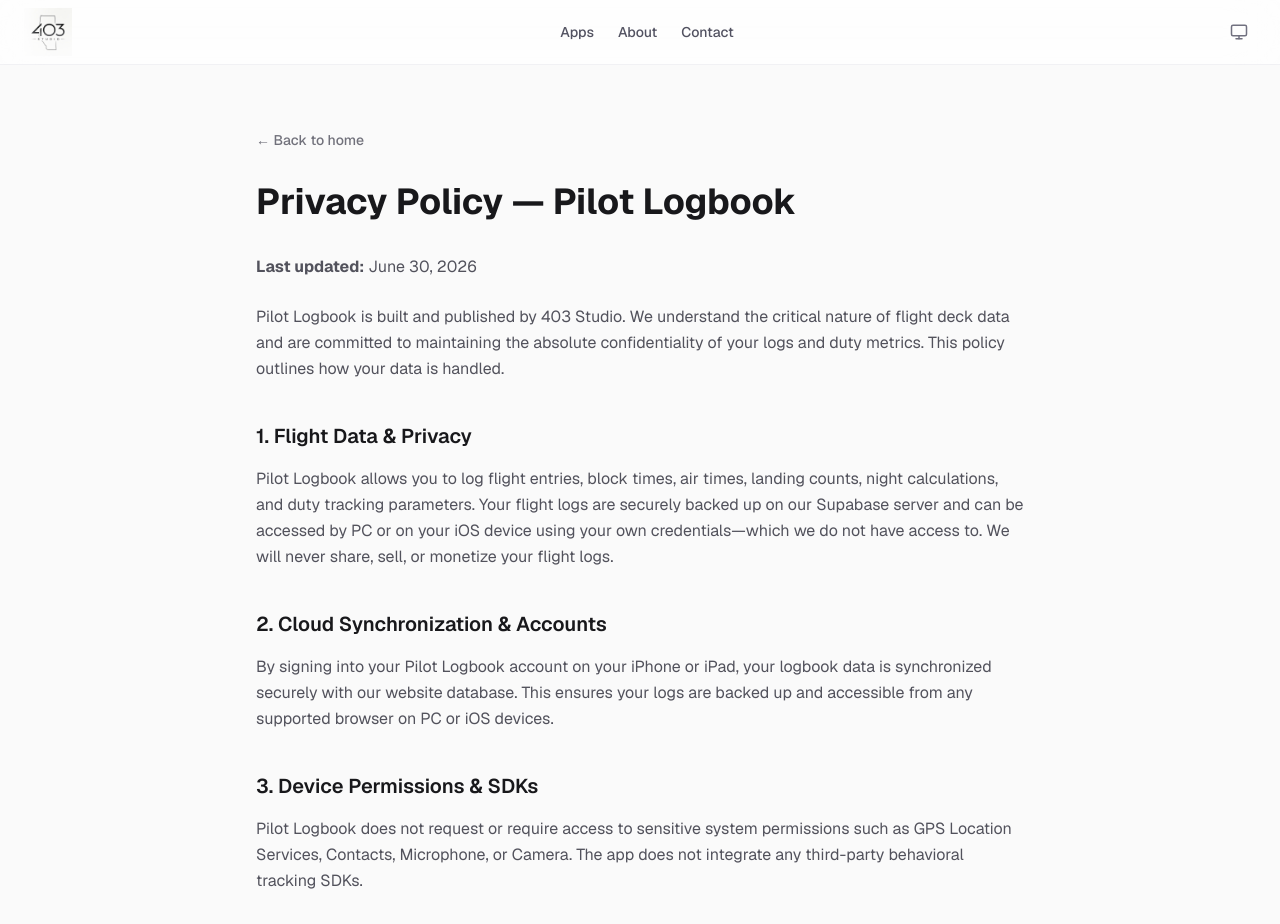
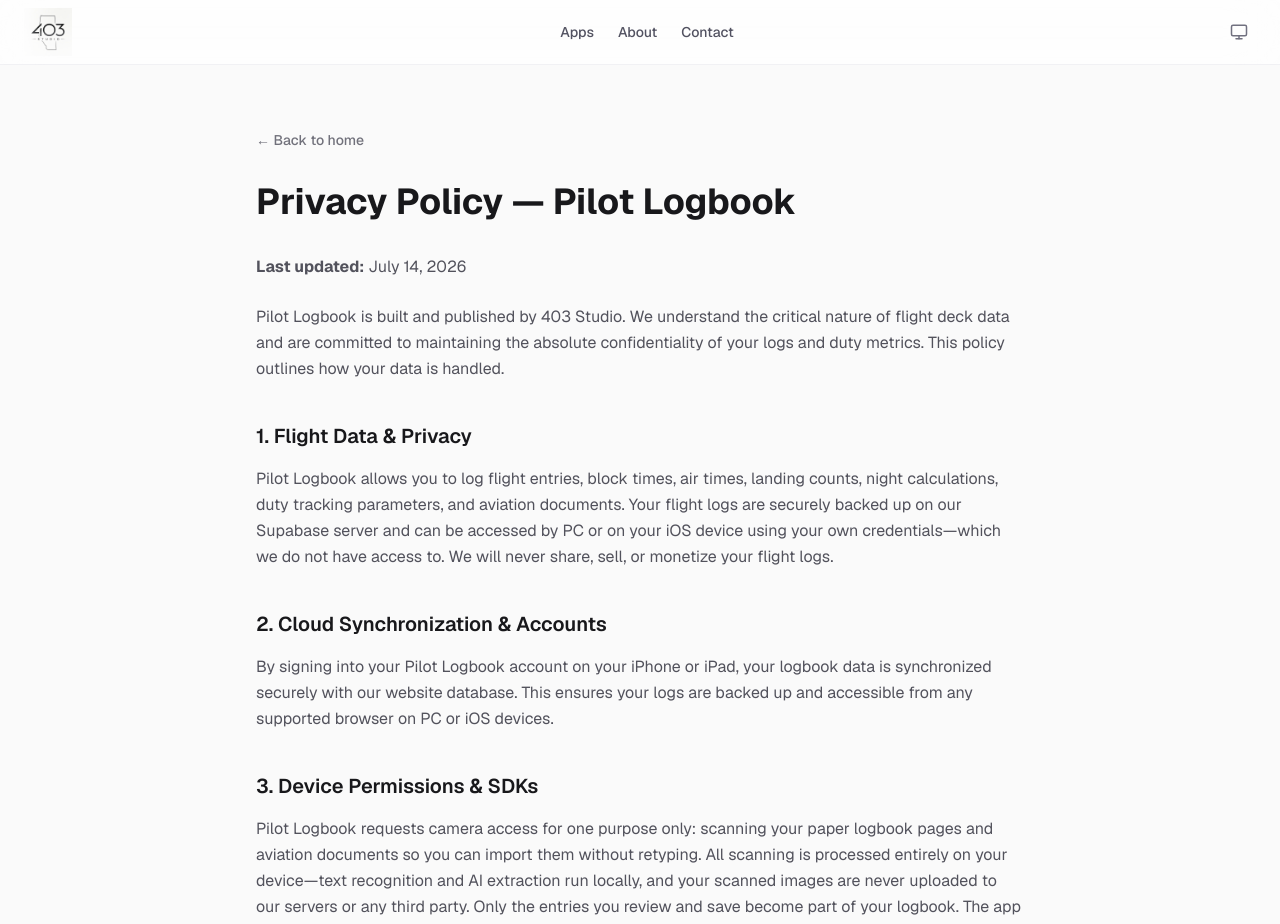
Before and after one commit to Stueygr/403Studio, a Next.js app: page /privacy/pilot-logbook in a window 1280 px wide. Shown: the top 924 px of the page. Built offline with nearby package versions, Linux system fonts and the light colour scheme.

Commit message:
Update privacy policy for Pilot Logbook and align general policy

```diff
--- a/app/privacy/page.tsx
+++ b/app/privacy/page.tsx
@@ -14,7 +14,7 @@
   return (
     <LegalLayout title="Privacy Policy">
       <p>
-        <strong>Last updated:</strong> July 10, 2026
+        <strong>Last updated:</strong> July 14, 2026
       </p>
       <p>
         403 Studio (&quot;we,&quot; &quot;our,&quot; or &quot;us&quot;) operates the website located at <a href={site.url} className="text-blue-500 hover:underline">www.403studio.ca</a> (the &quot;Site&quot;) and develops and publishes mobile applications for Apple platforms (collectively, the &quot;Applications&quot;).
@@ -45,7 +45,7 @@
 
       <h2 className="text-xl font-semibold text-zinc-900 dark:text-zinc-50 mt-10 mb-4">3. Device Permission Disclosures</h2>
       <p>
-        To ensure complete transparency, we disclose that our Applications do not request or utilize sensitive system-level permissions, including but not limited to GPS background location, contacts, address books, microphone, or camera access.
+        To ensure complete transparency, we disclose that our Applications do not request or utilize sensitive system-level permissions, including but not limited to GPS background location, contacts, address books, or microphone access. The only exception is Pilot Logbook, which requests camera access solely for on-device scanning of paper logbooks and aviation documents, processing everything locally on your device.
       </p>
       <p>
         For our ad-supported games, a request for App Tracking Transparency (ATT) permission may be presented on launch to facilitate personalized ad serving. You are free to deny this permission, in which case only non-personalized ads are displayed.
--- a/app/privacy/pilot-logbook/page.tsx
+++ b/app/privacy/pilot-logbook/page.tsx
@@ -14,7 +14,7 @@
   return (
     <LegalLayout title="Privacy Policy — Pilot Logbook">
       <p>
-        <strong>Last updated:</strong> June 30, 2026
+        <strong>Last updated:</strong> July 14, 2026
       </p>
       <p>
         Pilot Logbook is built and published by {site.name}. We understand the critical nature of flight deck data and are committed to maintaining the absolute confidentiality of your logs and duty metrics. This policy outlines how your data is handled.
@@ -22,7 +22,7 @@
 
       <h2 className="text-xl font-semibold text-zinc-900 dark:text-zinc-50 mt-10 mb-4">1. Flight Data & Privacy</h2>
       <p>
-        Pilot Logbook allows you to log flight entries, block times, air times, landing counts, night calculations, and duty tracking parameters. Your flight logs are securely backed up on our Supabase server and can be accessed by PC or on your iOS device using your own credentials—which we do not have access to. We will never share, sell, or monetize your flight logs.
+        Pilot Logbook allows you to log flight entries, block times, air times, landing counts, night calculations, duty tracking parameters, and aviation documents. Your flight logs are securely backed up on our Supabase server and can be accessed by PC or on your iOS device using your own credentials—which we do not have access to. We will never share, sell, or monetize your flight logs.
       </p>
 
       <h2 className="text-xl font-semibold text-zinc-900 dark:text-zinc-50 mt-10 mb-4">2. Cloud Synchronization & Accounts</h2>
@@ -32,7 +32,7 @@
 
       <h2 className="text-xl font-semibold text-zinc-900 dark:text-zinc-50 mt-10 mb-4">3. Device Permissions & SDKs</h2>
       <p>
-        Pilot Logbook does not request or require access to sensitive system permissions such as GPS Location Services, Contacts, Microphone, or Camera. The app does not integrate any third-party behavioral tracking SDKs.
+        Pilot Logbook requests camera access for one purpose only: scanning your paper logbook pages and aviation documents so you can import them without retyping. All scanning is processed entirely on your device—text recognition and AI extraction run locally, and your scanned images are never uploaded to our servers or any third party. Only the entries you review and save become part of your logbook. The app does not request access to GPS Location Services, Contacts, or Microphone, and does not integrate any third-party behavioral tracking SDKs. If you add the home screen widget, your hour totals and next document expiry are stored on your device only.
       </p>
 
       <h2 className="text-xl font-semibold text-zinc-900 dark:text-zinc-50 mt-10 mb-4">4. GDPR & CCPA Rights</h2>
```
